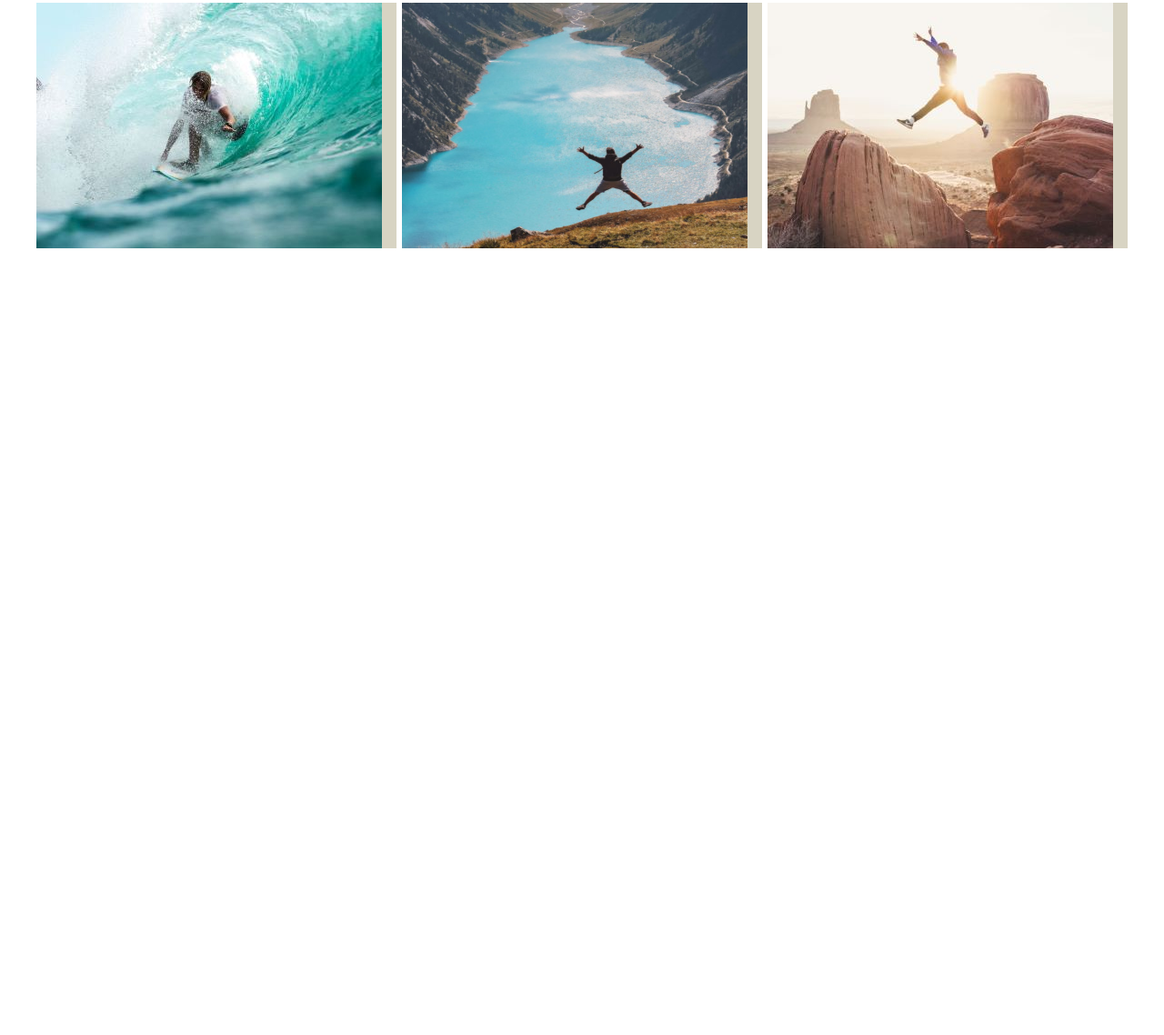
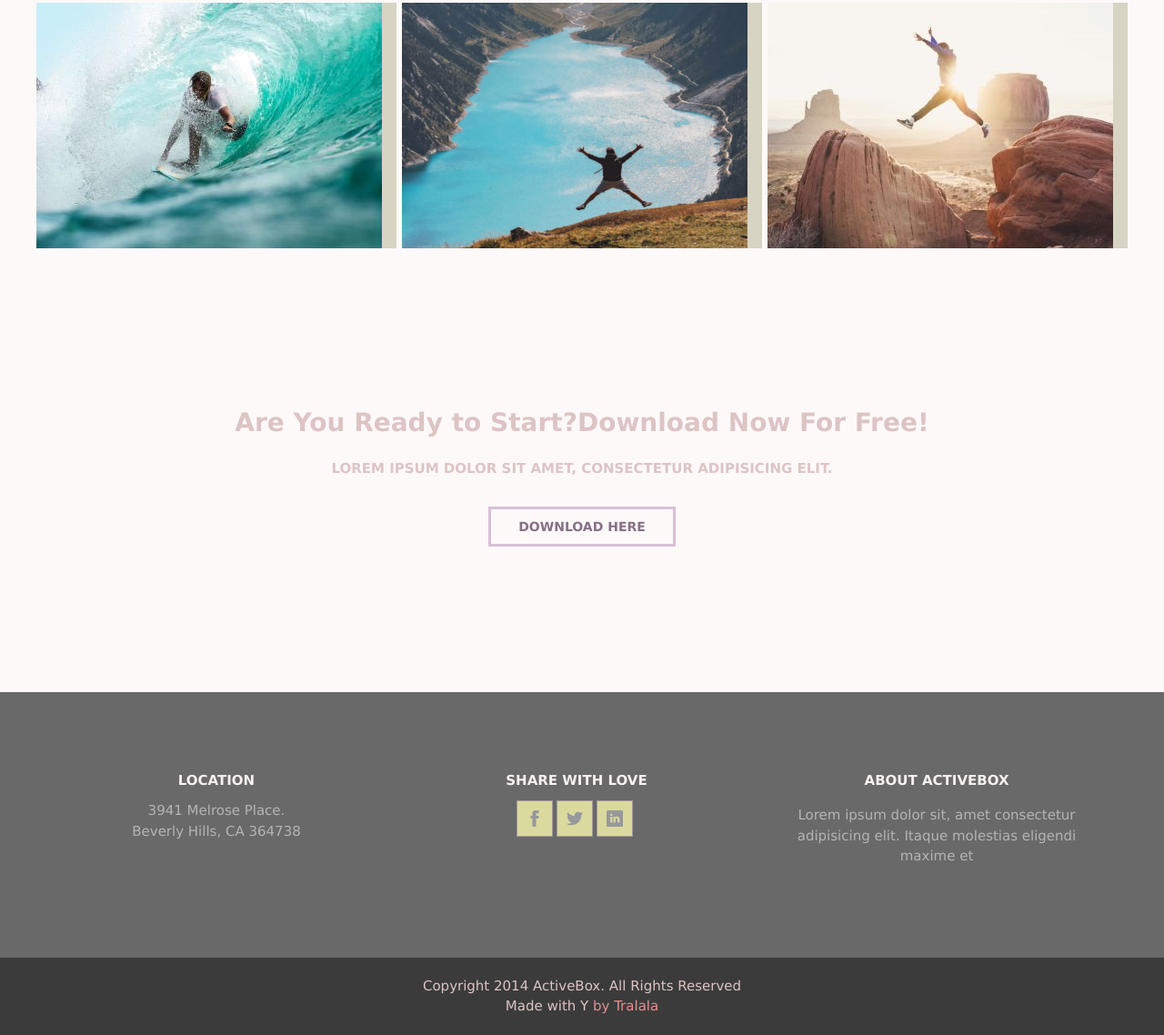
Before and after one commit to elis-11/Elis1, a plain HTML site: page index.html in a window 1280 px wide. Shown: the part 4779-5917 px from the top of the page at 91% size. Before the commit the page ends 5132 px from the top, so only its background shows below. Drawn offline with Linux system fonts and the light colour scheme.

Commit message:
added footer

```diff
--- a/index.html
+++ b/index.html
@@ -428,6 +428,73 @@
         </div>
     </section>
 
+
+    <!-- Download -->
+<div class="download" id="download">
+    <div class="container">
+       <h3 class="download_title">Are You Ready to Start?Download Now For Free!</h3>
+       <div class="download_text">
+            <p>Lorem ipsum dolor sit amet, consectetur adipisicing elit. </p>
+       </div>
+       <a class="btn btn--red  btn--long" href="#">Download Here</a>
+    </div>
+</div>
+
+
+<!--footer -->
+<footer class="footer">
+    <div class="container">
+
+        <div class="footer_inner">
+            <div class="footer_block">
+                <h4 class="footer_title">Location</h4>
+                <address class="footer_adress">
+                    <div>3941 Melrose Place.</div>
+                    <div>Beverly Hills, CA 364738</div>
+                </address>
+            </div>
+            <div class="footer_block">
+                <h4 class="footer_title">Share with Love</h4>
+                <div class="social social--footer">
+                    <a class="social_item" href="#" target="blank">
+                        <svg class="social_icon">
+                            <use xlink:href="#facebook"></use>
+                        </svg>
+                    </a>
+                    <a class="social_item" href="#" target="blank">
+                        <svg class="social_icon">
+                            <use xlink:href="#twitter"></use>
+                        </svg>
+                    </a>
+                    <a class="social_item" href="#" target="blank">
+                        <svg class="social_icon">
+                            <use xlink:href="#linkedin"></use>
+                        </svg>
+                    </a>
+                </div>
+
+            </div>
+            <div class="footer_block">
+                <h4 class="footer_title">About ActiveBox</h4>
+                <div class="footer_text">
+                   <p>Lorem ipsum dolor sit, amet consectetur adipisicing elit. Itaque molestias eligendi maxime et </p>
+                </div>
+            </div>
+        </div><!--footer_inner  -->
+    </div><!--container  -->
+
+        <div class="copyright">
+            <div class="container">
+                <div class="copyright_text">
+                    <div>Copyright 2014 ActiveBox. All Rights Reserved </div>
+                    <div>Made with Y <span> by Tralala</span></div>
+                </div>
+            </div>
+        </div>
+
+</footer><!--footer  -->
+
+
 </body>
 
 </html>
--- a/style.css
+++ b/style.css
@@ -3,7 +3,8 @@ body {
     font-family: Verdana, Geneva, Tahoma, sans-serif;
     font-size: 15px;
     line-height: 1.6;
-    color: rgb(187, 150, 150);
+    color: rgb(221, 196, 196);
+    background-color: rgb(253, 249, 249);
 }
 
 *,
@@ -592,3 +593,111 @@ hr {
     height: 18px;
     fill: rgb(151, 152, 155);
 }
+
+
+
+
+/* download */
+.download {
+    margin: 90px 0;
+    text-align: center;
+ }
+ .download_title {
+     margin-bottom: 10px;
+     font-size: 28px;
+     font-weight: 300px;
+ }
+ .download_text {
+     font-style: 13px;
+     font-weight: 700;
+     text-transform: uppercase;
+     margin-bottom: 30px;
+ }
+
+
+ /* .footer
+ =============== */
+ .footer {
+     background-color: dimgrey;
+ }
+ .footer_inner {
+     padding: 70px 0;
+     display: flex;
+     flex-wrap: wrap;
+ }
+ .footer_block {
+     width: 33%;
+     padding: 15px;
+     text-align: center;
+ }
+ .footer_title {
+     margin-bottom: 10px;
+     font-style: 14px;
+     font-weight: 700;
+     color: rgb(247, 240, 240);
+     text-transform: uppercase;
+ }
+ .footer_adress {
+     font-style: 14px;
+     line-height: 1.5;
+    font-style: normal;
+    color: rgba(255, 255, 255, .5);
+ }
+ .footer_text {
+     font-style: 14px;
+     line-height: 1.5;
+    font-style: normal;
+    color: rgba(255, 255, 255, .5);
+ }
+
+    /* .copyright
+ =============== */
+ .copyright {
+     padding: 20px 0;
+     background-color: rgb(59, 59, 59);
+
+ }
+ .copyright_text {
+     text-align: center;
+     font-sise: 14px;
+     line-height: 1.5;
+
+ }
+ .copyright_text span {
+     color: rgb(228, 144, 144);
+ }
+
+ /* .burger */
+ .burger {
+     display: none;
+ }
+ .burger_item {
+     display: block;
+     width: 30px;
+     height: 3px;
+
+     background-color: #fff;
+
+     font-size: 0;
+     color: transparent;
+
+     position: relative;
+ }
+ .burger_item:before,
+ .burger_item:after {
+     content: "";
+     width: 100%;
+     height: 100%;
+
+     background-color: #fff;
+
+     position: absolute;
+     left: 0;
+     z-index: 1;
+ }
+ .burger_item:before {
+     top: -8px;
+ }
+ .burger_item:after {
+     bottom: -8px;
+ }
```
